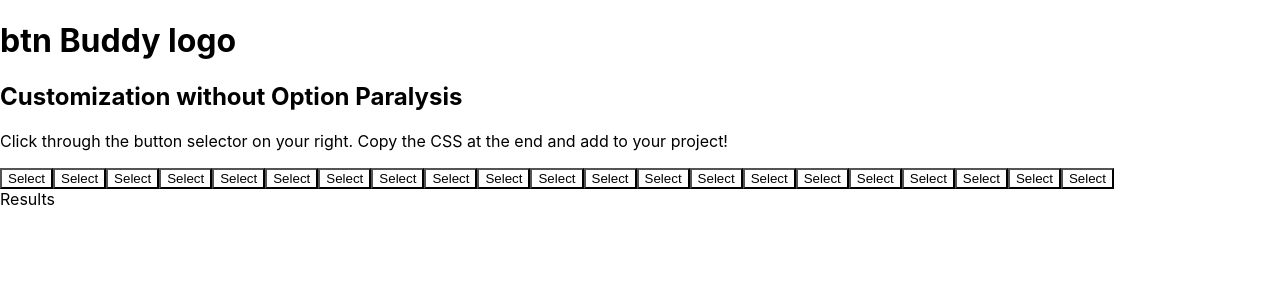
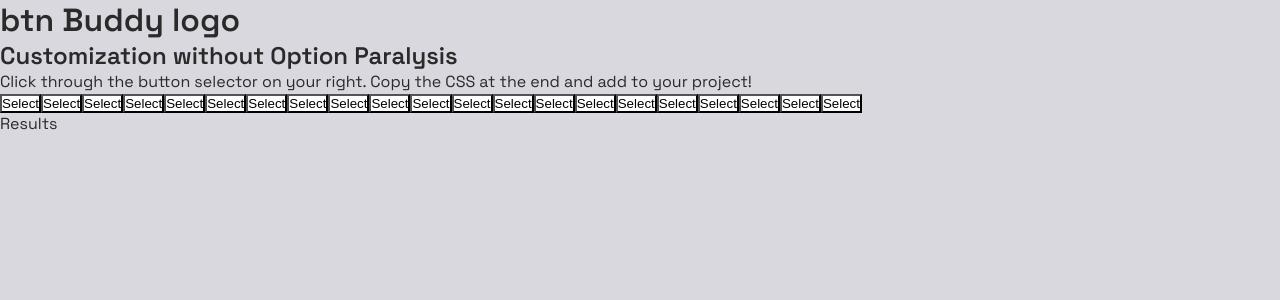
Before and after one commit to ejmcculley/btn-buddy, a React (Create React App) app: page / in a window 1280 px wide. Shown: the top 300 px of the page. Built offline with nearby package versions, Linux system fonts and the light colour scheme.

Commit message:
Add styled components and create Global style

```diff
--- a/src/App.js
+++ b/src/App.js
@@ -1,13 +1,15 @@
 import './App.css';
 import InteractiveWindow from './components/InteractiveWindow';
 import Sidebar from './components/Sidebar';
+import GlobalStyles from './components/styles/Global';
 
 
 function App() {
   return (
     <>
-     <Sidebar />
-     <InteractiveWindow />
+      <GlobalStyles />
+      <Sidebar />
+      <InteractiveWindow />
     </>
   );
 }
--- /dev/null
+++ b/src/components/styles/Global.js
@@ -0,0 +1,18 @@
+import { createGlobalStyle } from "styled-components";
+
+const GlobalStyles = createGlobalStyle`
+  @import url('https://fonts.googleapis.com/css2?family=Space+Grotesk:wght@300;400;600&display=swap');
+
+  * {
+    padding: 0;
+    margin: 0;
+    box-sizing: border-box;
+  }
+
+  body {
+    background: #d8d8de;
+    color: #2b2a2b;
+    font-family: 'Space Grotesk', sans-serif;
+  }
+`
+export default GlobalStyles
```
